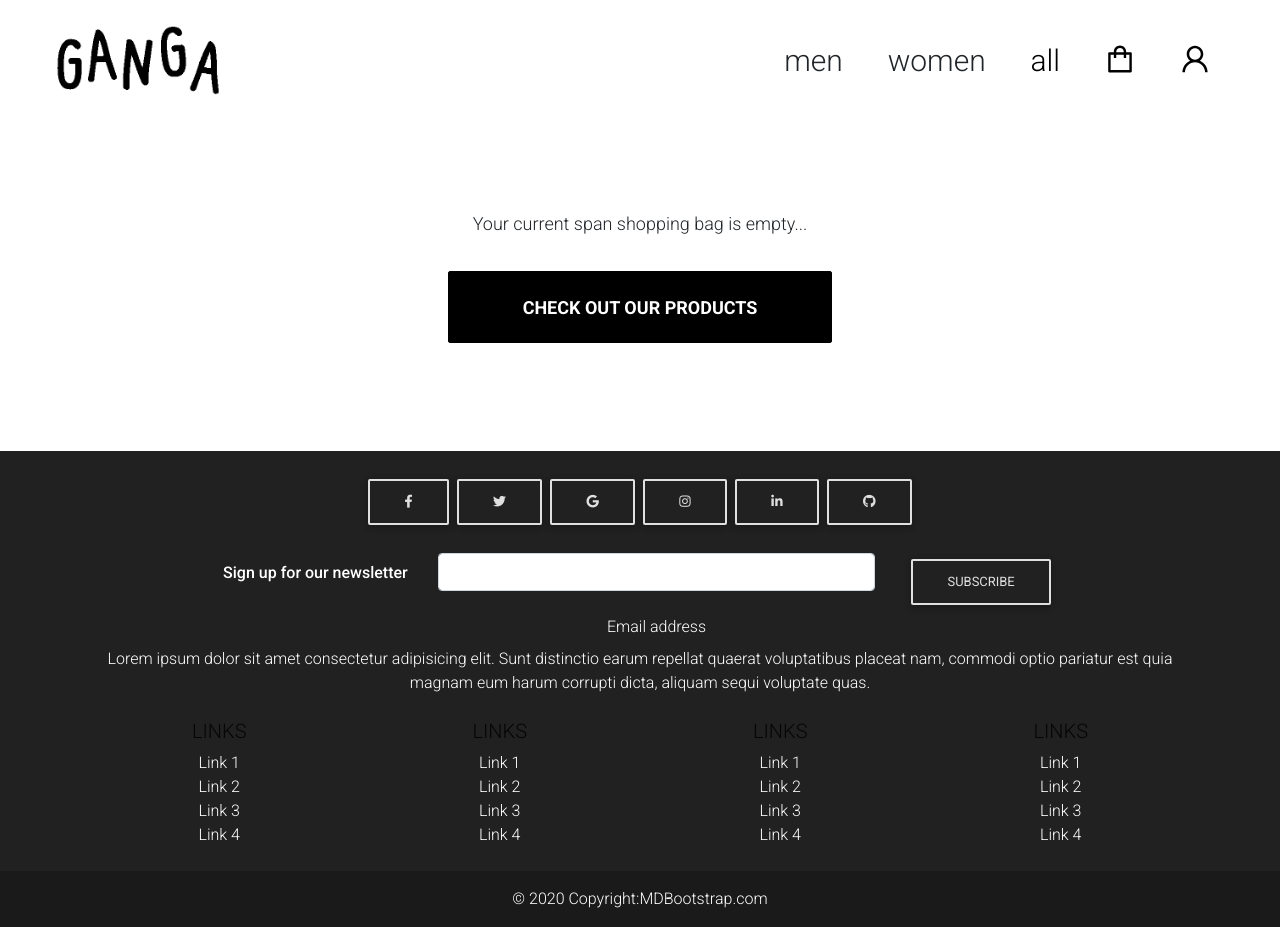
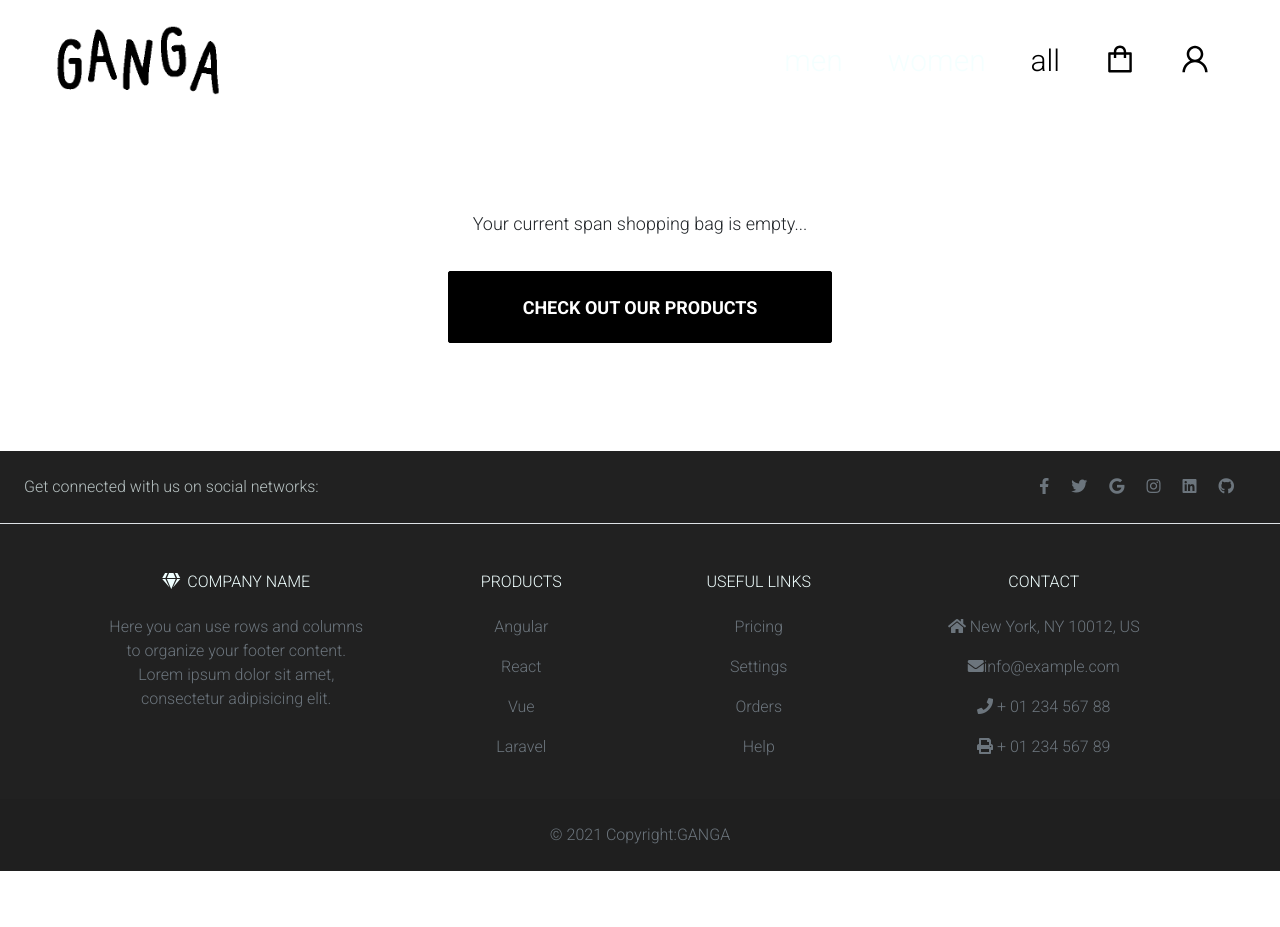
Before and after one commit to Santiremix/E-Commerce-Front, a React (Create React App) app: page /cart in a window 1280 px wide. After the commit the page ends 871 px from the top, so only its background shows below. Built offline with nearby package versions, Linux system fonts and the light colour scheme.

Commit message:
footer base hecho

```diff
--- a/src/components/Footer/Footer.jsx
+++ b/src/components/Footer/Footer.jsx
@@ -1,198 +1,126 @@
 import './Footer.scss'
 import React from 'react';
-import {
-  MDBFooter,
-  MDBContainer,
-  MDBIcon,
-  MDBInput,
-  MDBCol,
-  MDBRow,
-  MDBBtn
-} from 'mdb-react-ui-kit';
+import { MDBFooter } from 'mdb-react-ui-kit';
 
 const Footer = () => {
   return (
-    <>
-    <MDBFooter className='text-center' color='white' bgColor='dark'>
-      <MDBContainer className='p-4'>
-        <section className='mb-4'>
-          <a className='btn btn-outline-light btn-floating m-1' href='#!' role='button'>
-            <MDBIcon fab icon='facebook-f' />
+        <MDBFooter bgColor='dark' className='text-center text-lg-start text-muted'>
+          <section className='d-flex justify-content-center justify-content-lg-between p-4 border-bottom'>
+            <div className='me-5 d-none d-lg-block'>
+              <span>Get connected with us on social networks:</span>
+            </div>
+
+            <div className='icons'>
+              <a href='' className='me-4 text-reset'>
+                <i className='fab fa-facebook-f'></i>
               </a>
-
-          <a className='btn btn-outline-light btn-floating m-1' href='#!' role='button'>
-            <MDBIcon fab icon='twitter' />
+              <a href='' className='me-4 text-reset'>
+                <i className='fab fa-twitter'></i>
               </a>
-
-          <a className='btn btn-outline-light btn-floating m-1' href='#!' role='button'>
-            <MDBIcon fab icon='google' />
+              <a href='' className='me-4 text-reset'>
+                <i className='fab fa-google'></i>
               </a>
-
-          <a className='btn btn-outline-light btn-floating m-1' href='#!' role='button'>
-            <MDBIcon fab icon='instagram' />
+              <a href='' className='me-4 text-reset'>
+                <i className='fab fa-instagram'></i>
               </a>
-
-          <a className='btn btn-outline-light btn-floating m-1' href='#!' role='button'>
-            <MDBIcon fab icon='linkedin-in' />
+              <a href='' className='me-4 text-reset'>
+                <i className='fab fa-linkedin'></i>
               </a>
-
-          <a className='btn btn-outline-light btn-floating m-1' href='#!' role='button'>
-            <MDBIcon fab icon='github' />
+              <a href='' className='me-4 text-reset'>
+                <i className='fab fa-github'></i>
               </a>
+            </div>
           </section>
 
           <section className=''>
-          <form action=''>
-            <div className='row d-flex justify-content-center'>
-              <div className='col-auto'>
-                <p className='pt-2'>
-                  <strong>Sign up for our newsletter</strong>
+            <div className='container text-center text-md-start mt-5'>
+              <div className='row mt-3'>
+                <div className='col-md-3 col-lg-4 col-xl-3 mx-auto mb-4'>
+                  <h6 className='text-uppercase fw-bold mb-4'>
+                    <i className='fas fa-gem me-3'></i>Company name
+                  </h6>
+                  <p>
+                    Here you can use rows and columns to organize your footer content. Lorem ipsum dolor sit amet,
+                    consectetur adipisicing elit.
                   </p>
                 </div>
 
-              <MDBCol md='5' start='12'>
-                <MDBInput contrast type='email' label='Email address' className='mb-4' />
-              </MDBCol>
+                <div className='col-md-2 col-lg-2 col-xl-2 mx-auto mb-4'>
+                  <h6 className='text-uppercase fw-bold mb-4'>Products</h6>
+                  <p>
+                    <a href='#!' className='text-reset'>
+                      Angular
+                    </a>
+                  </p>
+                  <p>
+                    <a href='#!' className='text-reset'>
+                      React
+                    </a>
+                  </p>
+                  <p>
+                    <a href='#!' className='text-reset'>
+                      Vue
+                    </a>
+                  </p>
+                  <p>
+                    <a href='#!' className='text-reset'>
+                      Laravel
+                    </a>
+                  </p>
+                </div>
 
-              <div className='col-auto'>
-                <MDBBtn outline color='light' type='submit' className='mb-4'>
-                  Subscribe
-                </MDBBtn>
+                <div className='col-md-3 col-lg-2 col-xl-2 mx-auto mb-4'>
+                  <h6 className='text-uppercase fw-bold mb-4'>Useful links</h6>
+                  <p>
+                    <a href='#!' className='text-reset'>
+                      Pricing
+                    </a>
+                  </p>
+                  <p>
+                    <a href='#!' className='text-reset'>
+                      Settings
+                    </a>
+                  </p>
+                  <p>
+                    <a href='#!' className='text-reset'>
+                      Orders
+                    </a>
+                  </p>
+                  <p>
+                    <a href='#!' className='text-reset'>
+                      Help
+                    </a>
+                  </p>
+                </div>
+
+                <div className='col-md-4 col-lg-3 col-xl-3 mx-auto mb-md-0 mb-4'>
+                  <h6 className='text-uppercase fw-bold mb-4'>Contact</h6>
+                  <p>
+                    <i className='fas fa-home me-3'></i> New York, NY 10012, US
+                  </p>
+                  <p>
+                    <i className='fas fa-envelope me-3'></i>
+                    info@example.com
+                  </p>
+                  <p>
+                    <i className='fas fa-phone me-3'></i> + 01 234 567 88
+                  </p>
+                  <p>
+                    <i className='fas fa-print me-3'></i> + 01 234 567 89
+                  </p>
                 </div>
               </div>
-          </form>
+            </div>
           </section>
 
-        <section className='mb-4'>
-          <p>
-            Lorem ipsum dolor sit amet consectetur adipisicing elit. Sunt distinctio earum repellat quaerat
-            voluptatibus placeat nam, commodi optio pariatur est quia magnam eum harum corrupti dicta, aliquam
-            sequi voluptate quas.
-          </p>
-        </section>
-
-        <section className=''>
-          <MDBRow>
-            <MDBCol lg='3' md='6' className='mb-4 mb-md-0'>
-              <h5 className='text-uppercase'>Links</h5>
-
-              <ul className='list-unstyled mb-0'>
-                <li>
-                  <a href='#!' className='text-white'>
-                    Link 1
-                  </a>
-                </li>
-                <li>
-                  <a href='#!' className='text-white'>
-                    Link 2
-                  </a>
-                </li>
-                <li>
-                  <a href='#!' className='text-white'>
-                    Link 3
-                  </a>
-                </li>
-                <li>
-                  <a href='#!' className='text-white'>
-                    Link 4
-                  </a>
-                </li>
-              </ul>
-            </MDBCol>
-
-            <MDBCol lg='3' md='6' className='mb-4 mb-md-0'>
-              <h5 className='text-uppercase'>Links</h5>
-
-              <ul className='list-unstyled mb-0'>
-                <li>
-                  <a href='#!' className='text-white'>
-                    Link 1
-                  </a>
-                </li>
-                <li>
-                  <a href='#!' className='text-white'>
-                    Link 2
-                  </a>
-                </li>
-                <li>
-                  <a href='#!' className='text-white'>
-                    Link 3
-                  </a>
-                </li>
-                <li>
-                  <a href='#!' className='text-white'>
-                    Link 4
-                  </a>
-                </li>
-              </ul>
-            </MDBCol>
-
-            <MDBCol lg='3' md='6' className='mb-4 mb-md-0'>
-              <h5 className='text-uppercase'>Links</h5>
-
-              <ul className='list-unstyled mb-0'>
-                <li>
-                  <a href='#!' className='text-white'>
-                    Link 1
-                  </a>
-                </li>
-                <li>
-                  <a href='#!' className='text-white'>
-                    Link 2
-                  </a>
-                </li>
-                <li>
-                  <a href='#!' className='text-white'>
-                    Link 3
-                  </a>
-                </li>
-                <li>
-                  <a href='#!' className='text-white'>
-                    Link 4
-                  </a>
-                </li>
-              </ul>
-            </MDBCol>
-
-            <MDBCol lg='3' md='6' className='mb-4 mb-md-0'>
-              <h5 className='text-uppercase'>Links</h5>
-
-              <ul className='list-unstyled mb-0'>
-                <li>
-                  <a href='#!' className='text-white'>
-                    Link 1
-                  </a>
-                </li>
-                <li>
-                  <a href='#!' className='text-white'>
-                    Link 2
-                  </a>
-                </li>
-                <li>
-                  <a href='#!' className='text-white'>
-                    Link 3
-                  </a>
-                </li>
-                <li>
-                  <a href='#!' className='text-white'>
-                    Link 4
-                  </a>
-                </li>
-              </ul>
-            </MDBCol>
-          </MDBRow>
-        </section>
-      </MDBContainer>
-
-      <div className='text-center p-3' style={{ backgroundColor: 'rgba(0, 0, 0, 0.2)' }}>
-        © 2020 Copyright:
-        <a className='text-white' href='https://mdbootstrap.com/'>
-          MDBootstrap.com
+          <div className='text-center p-4' style={{ backgroundColor: 'rgba(0, 0, 0, 0.05)' }}>
+            © 2021 Copyright:
+            <a className='text-reset fw-bold' href='#'>
+              GANGA
             </a>
           </div>
         </MDBFooter>
 
-    </>
   )
 }
 
--- a/src/components/Footer/Footer.scss
+++ b/src/components/Footer/Footer.scss
@@ -69,3 +69,21 @@
 //         }
 //     }
 // }
+
+.icons{
+    a{
+        margin-right: 22px;
+    }
+}
+
+.fa-gem{
+    margin-right: 7px;
+}
+
+h6{
+    color: azure;
+}
+
+span{
+    color: rgba(240, 255, 255, 0.724);
+}
```
Lines whose indentation alone changed are shown as unchanged.
